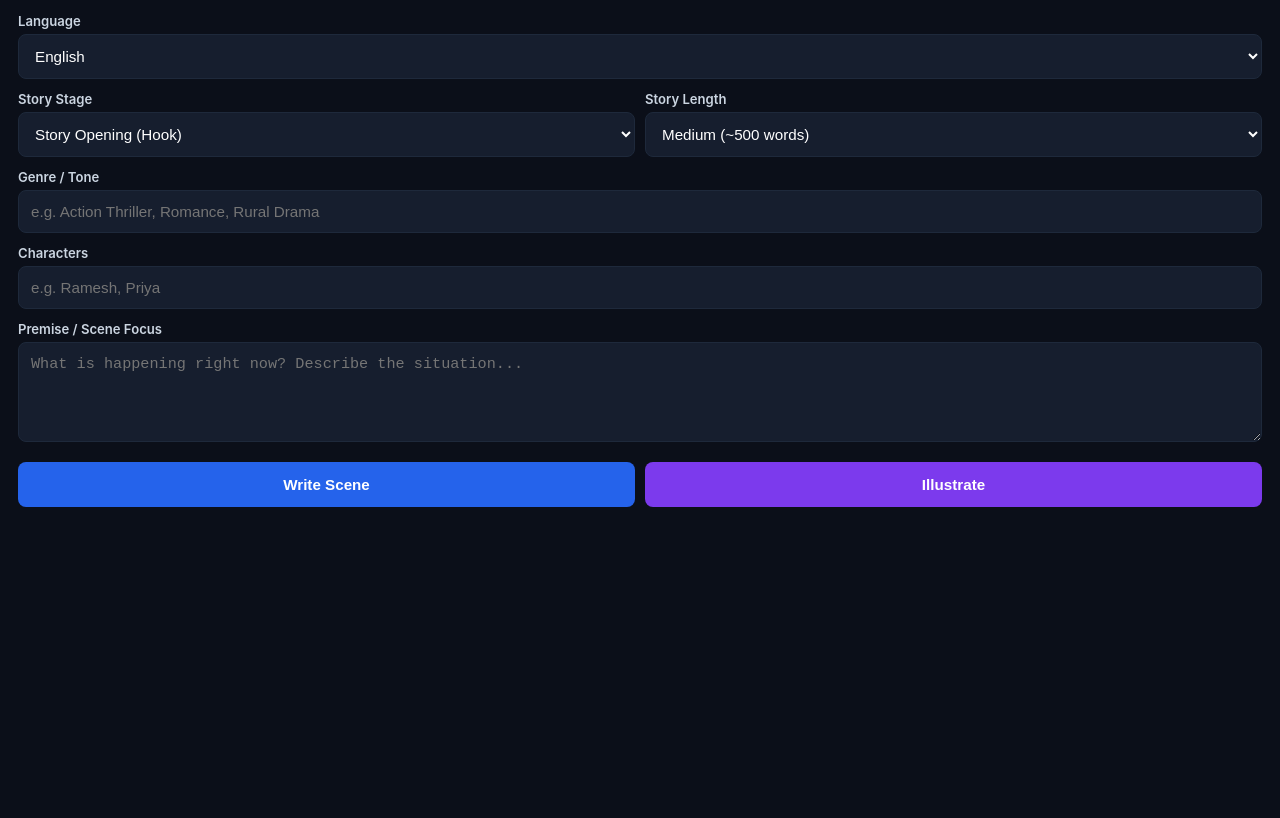
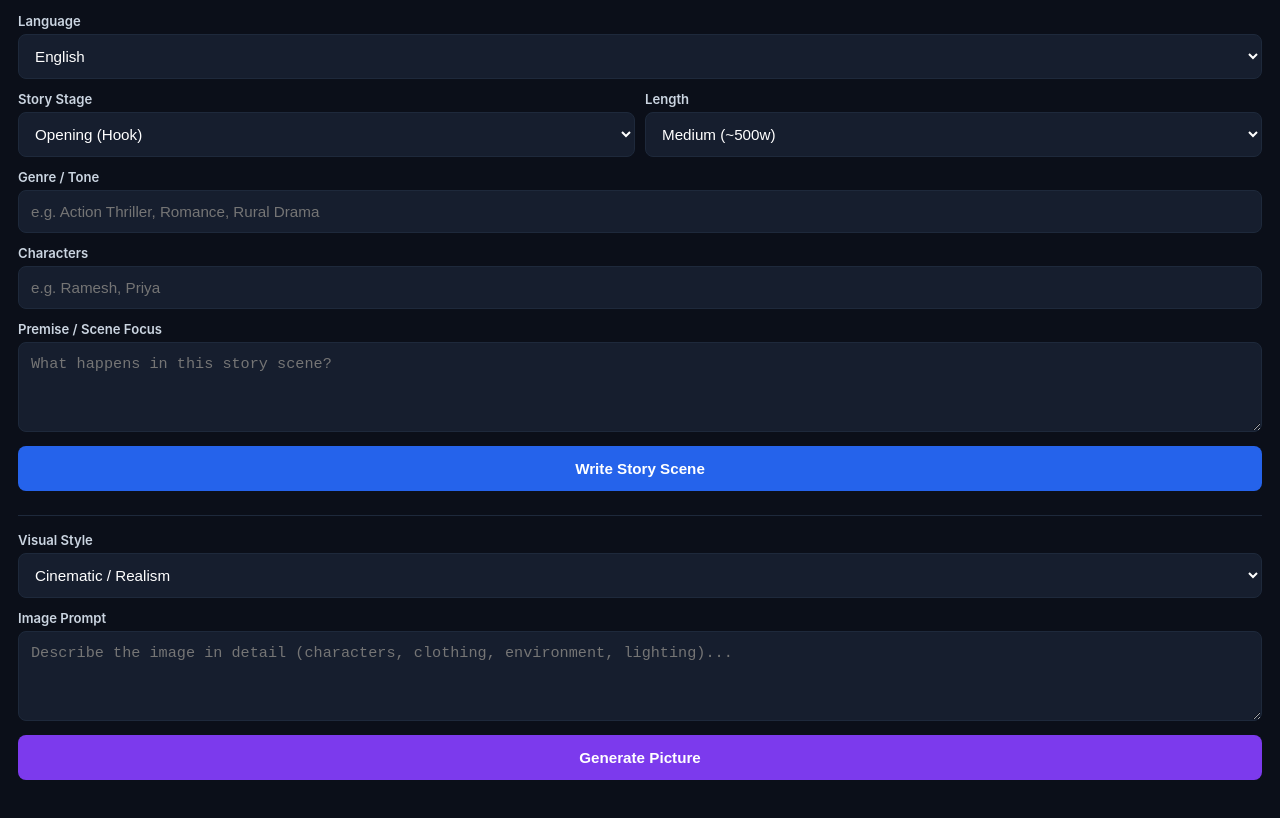
Before and after one commit to zhtz578tct-hash/Story-generator, a website: page public/index.html in a window 1280 px wide. Shown: the part 82-900 px from the top of the page. Before the commit the page ends 800 px from the top, so only its background shows below. Drawn offline with Linux system fonts and the light colour scheme.

Commit message:
Refactor HTML structure and styles for story generation
Updated textarea height, button styles, and labels. Modified story and image generation sections for clarity and functionality.

```diff
--- a/public/index.html
+++ b/public/index.html
@@ -12,14 +12,14 @@
     label { display: block; font-size: 0.82rem; font-weight: 600; margin-top: 12px; margin-bottom: 5px; color: #cbd5e1; }
     .grid-2 { display: grid; grid-template-columns: 1fr 1fr; gap: 10px; }
     select, input, textarea { width: 100%; padding: 12px; border-radius: 8px; border: 1px solid #1e293b; background: #161e2e; color: #fff; font-size: 0.95rem; }
-    textarea { height: 100px; resize: vertical; }
-    .btn-row { display: flex; gap: 10px; margin-top: 16px; }
-    button { flex: 1; padding: 14px; border: none; border-radius: 8px; font-weight: 600; font-size: 0.95rem; cursor: pointer; }
+    textarea { height: 90px; resize: vertical; }
+    button { width: 100%; padding: 14px; border: none; border-radius: 8px; font-weight: 600; font-size: 0.95rem; cursor: pointer; margin-top: 10px; }
     .btn-story { background: #2563eb; color: #fff; }
     .btn-image { background: #7c3aed; color: #fff; }
     button:disabled { opacity: 0.6; }
-    #storyBox { margin-top: 20px; padding: 16px; background: #161e2e; border: 1px solid #1e293b; border-radius: 8px; line-height: 1.7; white-space: pre-wrap; font-size: 1rem; display: none; }
-    #imageBox { margin-top: 20px; text-align: center; display: none; }
+    .divider { margin: 24px 0 16px; border-top: 1px solid #1e293b; }
+    #storyBox { margin-top: 16px; padding: 16px; background: #161e2e; border: 1px solid #1e293b; border-radius: 8px; line-height: 1.7; white-space: pre-wrap; font-size: 1rem; display: none; }
+    #imageBox { margin-top: 16px; text-align: center; display: none; }
     #imageBox img { max-width: 100%; border-radius: 8px; border: 1px solid #334155; }
   </style>
 </head>
@@ -27,6 +27,7 @@
   <h1>Story Studio</h1>
   <p class="sub">Uncensored narrative and scene generation</p>
 
+  <!-- STORY SECTION -->
   <label>Language</label>
   <select id="language">
     <option value="English">English</option>
@@ -38,19 +39,19 @@
     <div>
       <label>Story Stage</label>
       <select id="stage">
-        <option value="Opening / Hook">Story Opening (Hook)</option>
-        <option value="Middle / Plot Development">Story Flow (Development)</option>
+        <option value="Opening / Hook">Opening (Hook)</option>
+        <option value="Middle / Plot Development">Story Flow</option>
         <option value="Climax">Dramatic Climax</option>
-        <option value="Ending / Resolution">Story Ending (Resolution)</option>
-        <option value="Complete Short Story">Full Standalone Story</option>
+        <option value="Ending / Resolution">Resolution</option>
+        <option value="Complete Short Story">Full Story</option>
       </select>
     </div>
     <div>
-      <label>Story Length</label>
+      <label>Length</label>
       <select id="length">
-        <option value="short (around 200 words)">Short (~200 words)</option>
-        <option value="medium (around 500 words)" selected>Medium (~500 words)</option>
-        <option value="long and detailed (around 900+ words)">Long (~900+ words)</option>
+        <option value="short (around 200 words)">Short (~200w)</option>
+        <option value="medium (around 500 words)" selected>Medium (~500w)</option>
+        <option value="long and detailed (around 900+ words)">Long (~900w+)</option>
       </select>
     </div>
   </div>
@@ -62,15 +63,29 @@
   <input id="characters" placeholder="e.g. Ramesh, Priya" />
 
   <label>Premise / Scene Focus</label>
-  <textarea id="premise" placeholder="What is happening right now? Describe the situation..."></textarea>
+  <textarea id="premise" placeholder="What happens in this story scene?"></textarea>
 
-  <div class="btn-row">
-    <button class="btn-story" id="storyBtn" onclick="runStory()">Write Scene</button>
-    <button class="btn-image" id="imgBtn" onclick="runImage()">Illustrate</button>
-  </div>
+  <button class="btn-story" id="storyBtn" onclick="runStory()">Write Story Scene</button>
+  <div id="storyBox"></div>
+
+  <div class="divider"></div>
+
+  <!-- IMAGE GENERATION SECTION -->
+  <label>Visual Style</label>
+  <select id="imageStyle">
+    <option value="Cinematic, dramatic lighting, 8k resolution, photorealistic">Cinematic / Realism</option>
+    <option value="Dark Fantasy, atmospheric, moody, intricate details">Dark Fantasy</option>
+    <option value="Anime style, highly detailed digital illustration">Anime / Graphic</option>
+    <option value="Classic oil painting, artistic texture, masterpiece">Oil Painting</option>
+    <option value="Vintage 90s film photograph, grainy, realistic">Vintage Film</option>
+  </select>
+
+  <label>Image Prompt</label>
+  <textarea id="imgPrompt" placeholder="Describe the image in detail (characters, clothing, environment, lighting)..."></textarea>
+
+  <button class="btn-image" id="imgBtn" onclick="runImage()">Generate Picture</button>
 
   <div id="imageBox"><img id="sceneImg" /></div>
-  <div id="storyBox"></div>
 
   <script>
     async function runStory() {
@@ -98,7 +113,7 @@
       } catch (e) {
         alert("Server request failed");
       }
-      btn.innerText = "Write Scene";
+      btn.innerText = "Write Story Scene";
       btn.disabled = false;
     }
 
@@ -106,10 +121,11 @@
       const btn = document.getElementById('imgBtn');
       const box = document.getElementById('imageBox');
       const img = document.getElementById('sceneImg');
-      const premise = document.getElementById('premise').value;
+      const prompt = document.getElementById('imgPrompt').value;
+      const style = document.getElementById('imageStyle').value;
 
-      if (!premise.trim()) {
-        alert("Enter scene details first.");
+      if (!prompt.trim()) {
+        alert("Please enter a description in the Image Prompt box.");
         return;
       }
 
@@ -117,10 +133,11 @@
       btn.disabled = true;
 
       try {
+        const fullPrompt = `${prompt}, ${style}`;
         const res = await fetch('/api/generate-image', {
           method: 'POST',
           headers: { 'Content-Type': 'application/json' },
-          body: JSON.stringify({ prompt: premise })
+          body: JSON.stringify({ prompt: fullPrompt })
         });
         const data = await res.json();
         if (data.imageUrl) {
@@ -132,7 +149,7 @@
       } catch (e) {
         alert("Image failed");
       }
-      btn.innerText = "Illustrate";
+      btn.innerText = "Generate Picture";
       btn.disabled = false;
     }
   </script>
```
